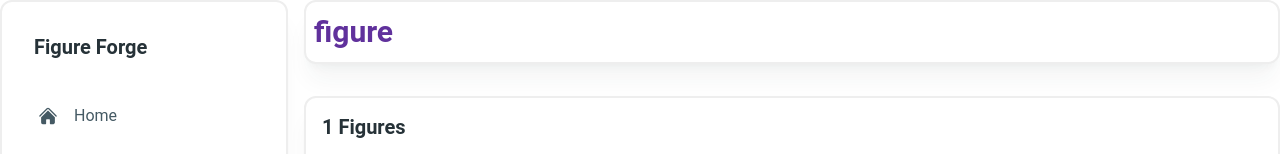
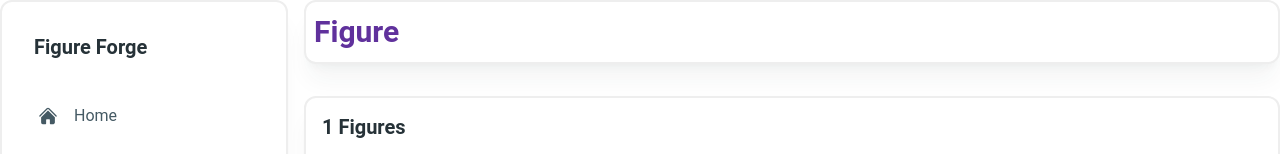
Before and after one commit to SunRise-11/figure-forge-shop, a Next.js app in the folder frontend/: page /filteredfigures/1 in a window 1280 px wide. Shown: the top 154 px of the page. Built offline with nearby package versions, Linux system fonts and the light colour scheme; no server answers.

Commit message:
Change first letter of title to uppercase

```diff
--- a/frontend/src/app/components/admin/Topbar.tsx
+++ b/frontend/src/app/components/admin/Topbar.tsx
@@ -8,7 +8,7 @@ const Topbar = () => {
   const path = pathname.split("/");
   let label = path[path.length - 1];
 
-  const topLabel = ["Dashboard", "Uncheck", "Posted", "Sold"];
+  const topLabel = ["dashboard", "unchecked", "posted", "sold"];
   if (!topLabel.includes(label)) {
     label = "figure";
   }
@@ -16,7 +16,7 @@ const Topbar = () => {
   return (
     <Card className="absolute top-0 right-0 w-full max-w-[calc(100vw-19rem)] h-16 p-2 shadow-xl shadow-blue-gray-900/5 border-solid border-2">
       <Typography variant="h3" className=" my-auto text-primary">
-        {label}
+        {label.charAt(0).toUpperCase() + label.slice(1)}
       </Typography>
     </Card>
   );
```
